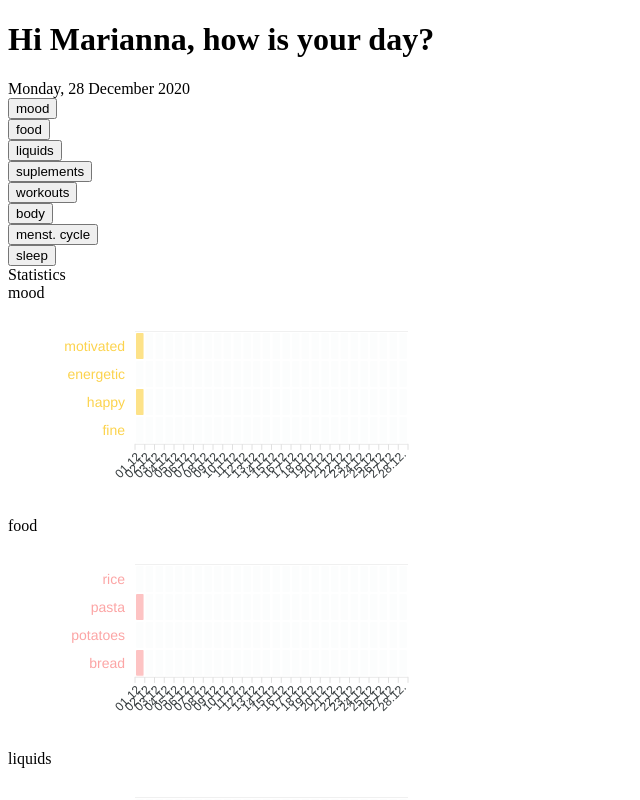
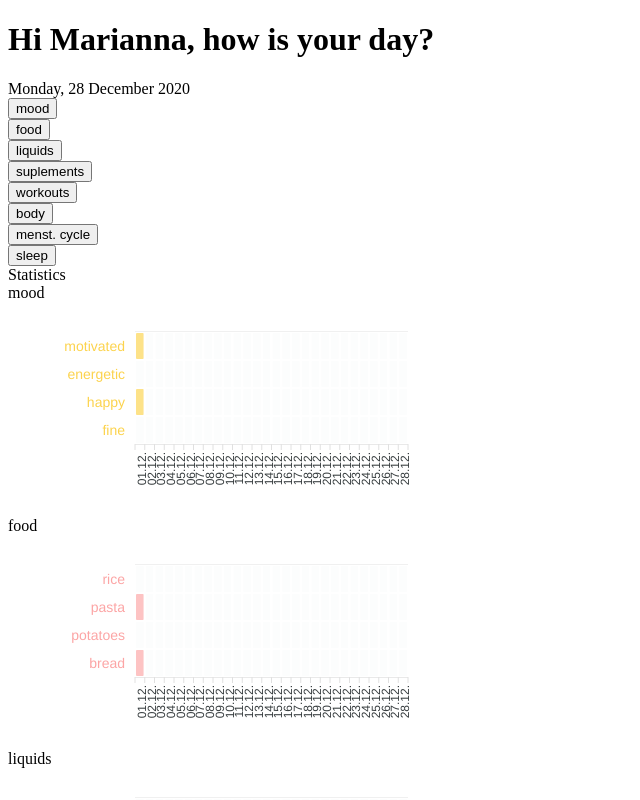
Before and after one commit to MariannaBr/lifelogging, a Next.js app: page / in a window 1280 px wide. Shown: the top 800 px of the page, without its empty margins (0-640 px from the left). Built offline with nearby package versions, Linux system fonts and the light colour scheme.

Commit message:
working version with function cellHappenedToday - it's slow.

```diff
--- a/components/CategoryChart.js
+++ b/components/CategoryChart.js
@@ -20,7 +20,6 @@ function CategoryChart(props) {
     const defaultDays = generateDefaultDays(new Date(daysIds[0]), new Date(todayChart))
 
     function cellHappenedToday(cell, defaultDay) {
-        if (daysIds.includes(defaultDay)) {
         return daysValues.reduce((total, day) => {
             if (day.id === defaultDay) {
                 const categoryIds = Object.values(day.categories).map((cat) => cat.id)
@@ -33,9 +32,6 @@ function CategoryChart(props) {
             }
             return total
         }, 0)
-        } else {
-            return 0
-        }
     }
 
     function simplifyDate(date) {
--- a/helpers/chartOptions.js
+++ b/helpers/chartOptions.js
@@ -33,7 +33,7 @@ export default function chartOptions(categoryColor) {
         },
         xaxis: {
             labels: {
-                rotate: -45,
+                rotate: -90,
                 hideOverlappingLabels: true,
                 minHeight: 0
             },
```
Lines whose indentation alone changed are shown as unchanged.
